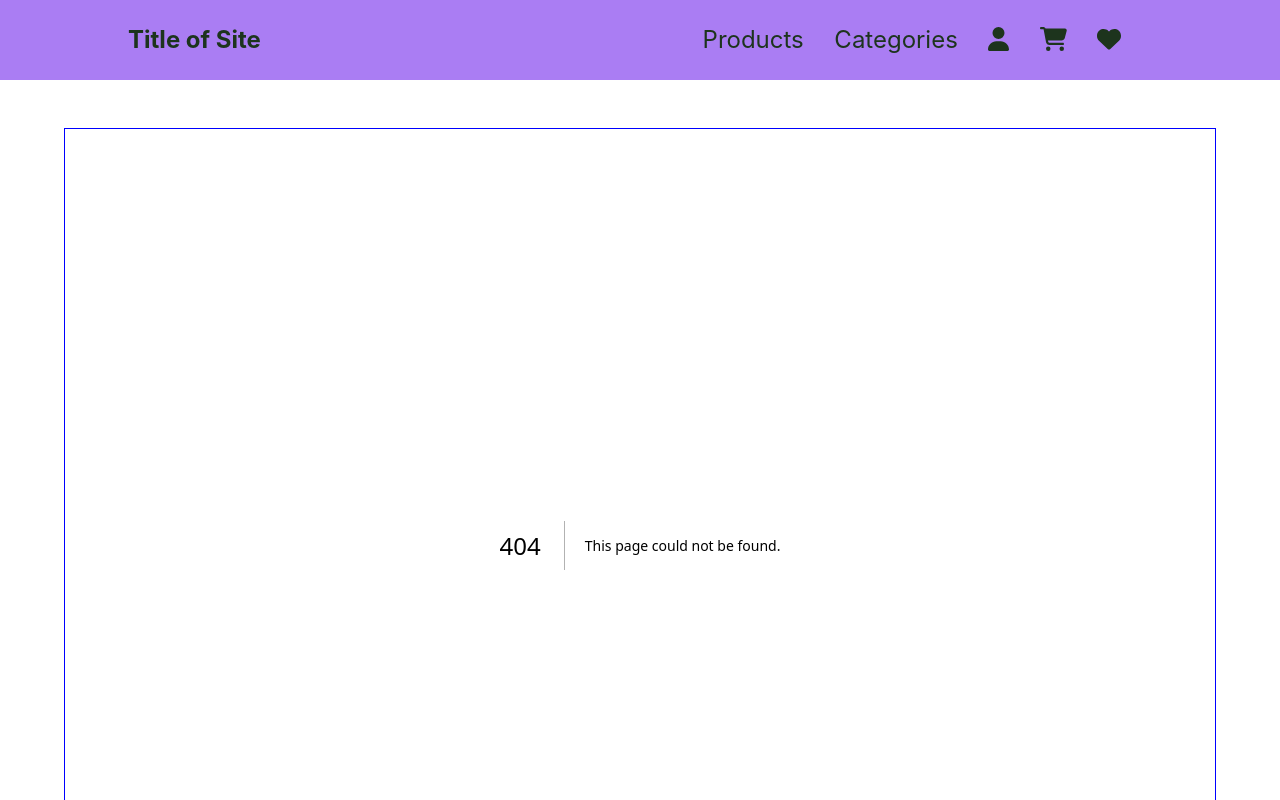
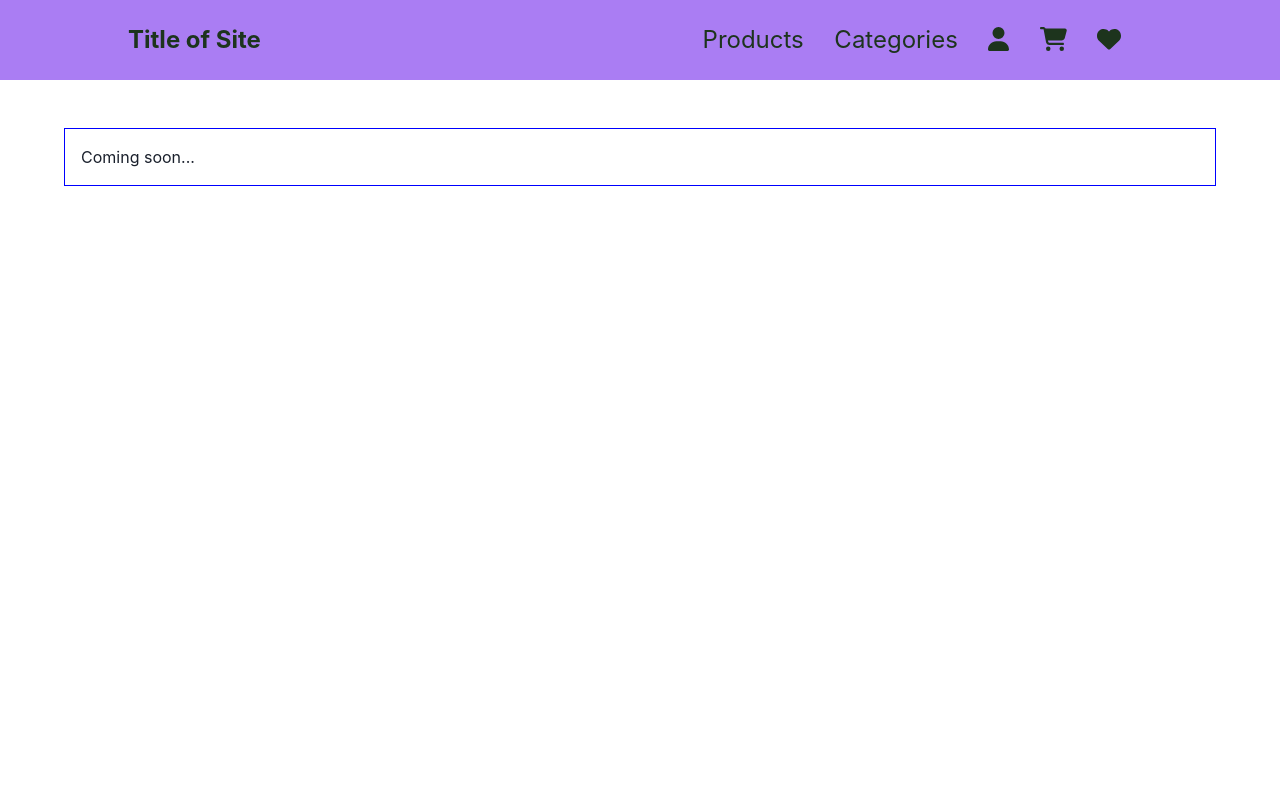
Before and after one commit to fishenchips/web-shop-examination, a Next.js app: page /wishlist in a window 1280 px wide. Before the commit this address had no page. Shown: the top 800 px of the page. Built offline with nearby package versions, Linux system fonts and the light colour scheme.

Commit message:
creating wish list page

```diff
--- /dev/null
+++ b/pages/wishlist/index.tsx
@@ -0,0 +1,9 @@
+const WishLishPage = () => {
+  return (
+    <>
+      <p>Coming soon...</p>
+    </>
+  );
+};
+
+export default WishLishPage;
```
